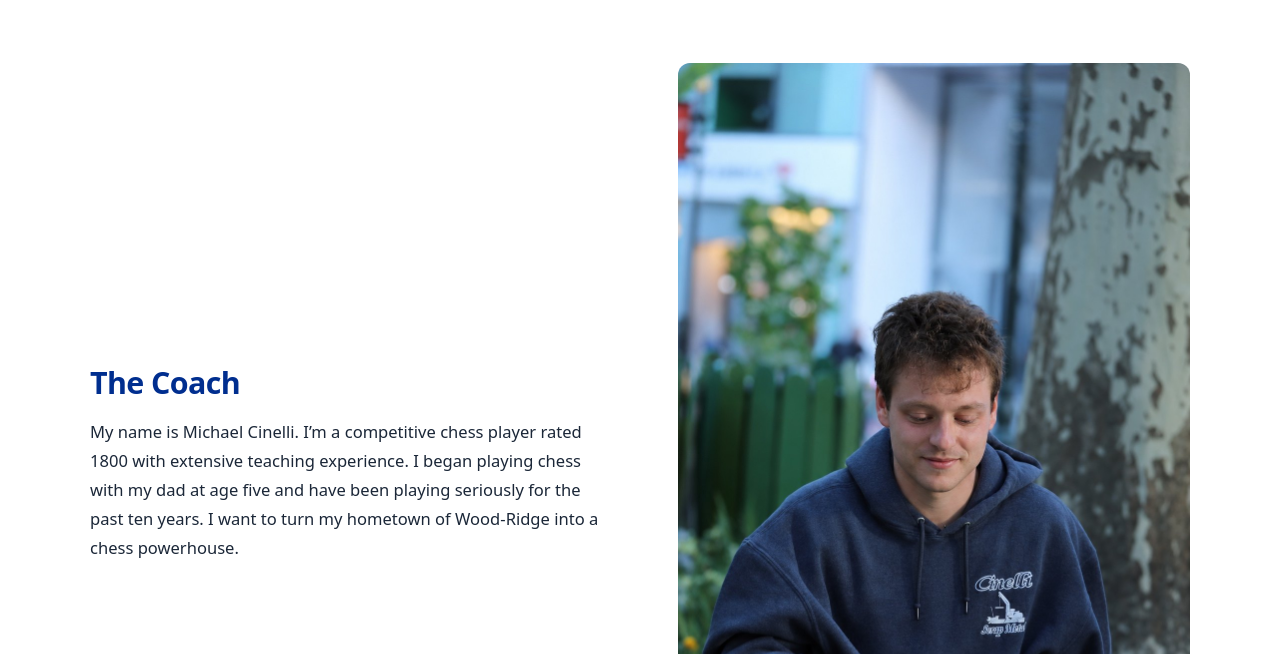
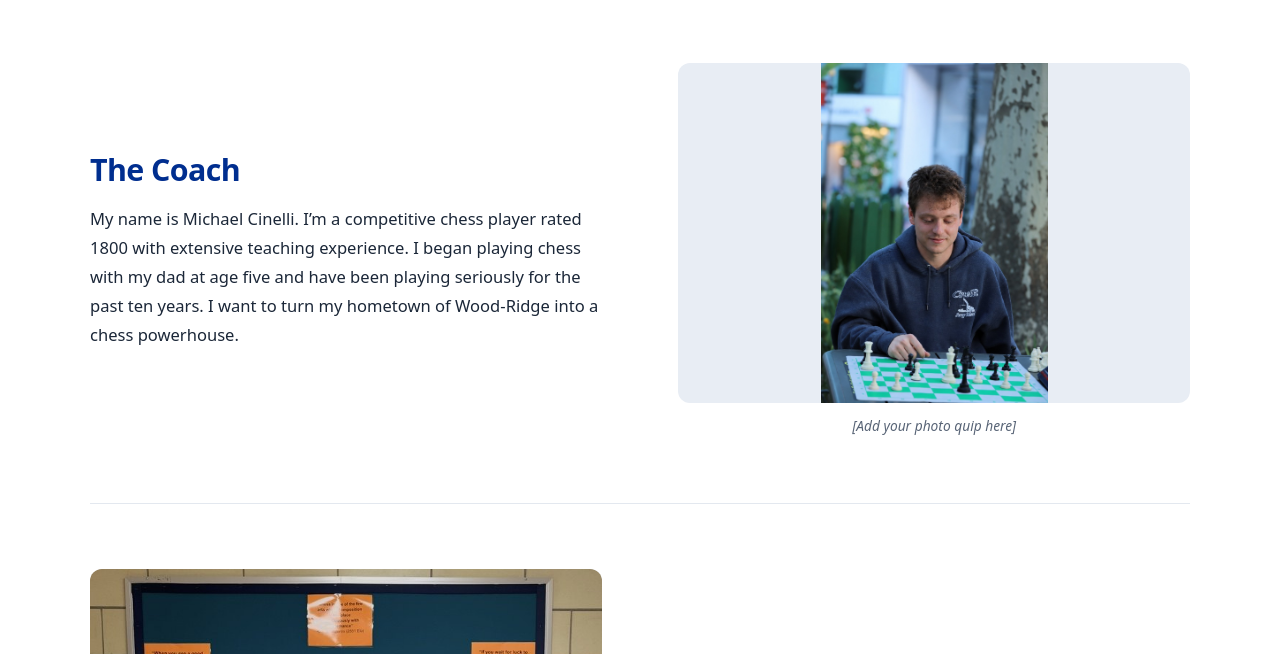
Before and after one commit to MikeCinelli/WR-Chess-Coaching, a plain HTML site: page index.html in a window 1280 px wide. Shown: the part 752-1406 px from the top of the page. Drawn offline with Linux system fonts and the light colour scheme.

Commit message:
Update styles.css

```diff
--- a/styles.css
+++ b/styles.css
@@ -10,6 +10,9 @@
 @media(max-width:700px){.hero{padding-block:35px 20px}.hero h1{font-size:clamp(2.4rem,10vw,4.7rem)}.hero-logo{width:min(52vw,240px)}.hero + .section{padding-top:28px}}
 
 img[src$="coach.jpg"]{
-  height:auto;
-  object-fit: contain;
+  width: 100%
+  height:  auto  !important;
+  aspect-ratio: auto !important;
+  object-fit: contain !important;
+  max-height: none !important;
 }
```
